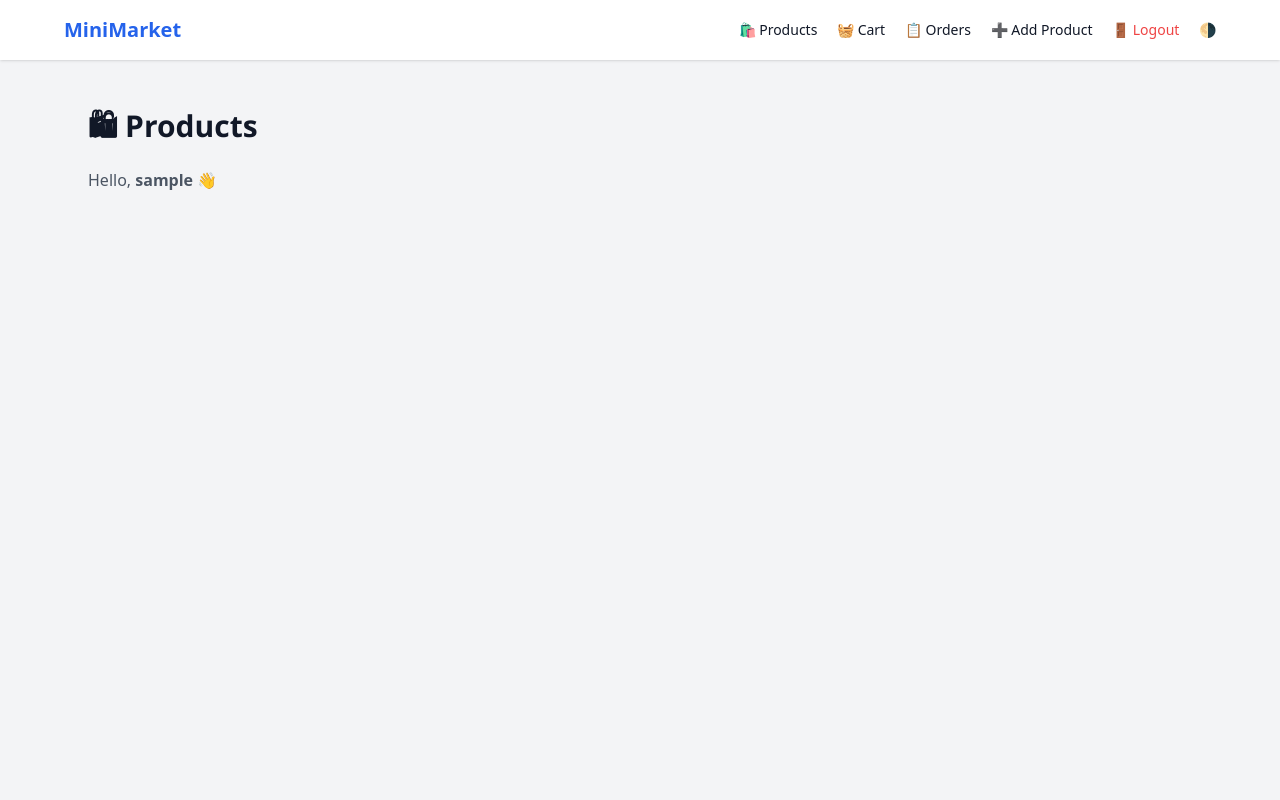
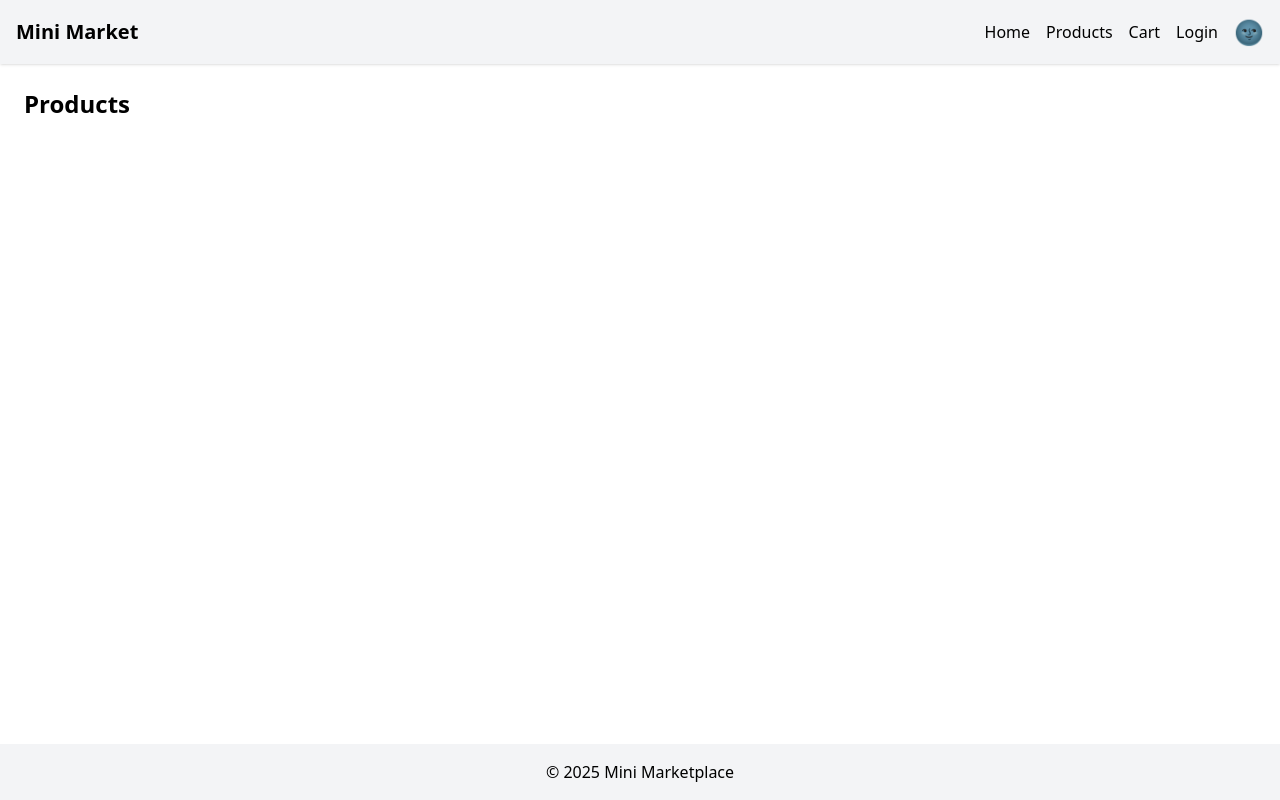
Before and after one commit to Yato-ai/mini_market, a Flask app: page /products in a window 1280 px wide. Run offline with Flask 3, Linux system fonts and the light colour scheme; the visitor is signed in with stand-in values (Sample User, id 1); data that the repository does not hold is empty; some libraries are stand-ins or nearby versions.

Commit message:
Update UI: dark mode, login/logout, cart checkout, admin control

```diff
--- a/app/templates/base.html
+++ b/app/templates/base.html
@@ -1,30 +1,79 @@
+
 <!DOCTYPE html>
-<html lang="en">
+<html lang="en" class="dark">
 <head>
     <meta charset="UTF-8">
-  <title>{% block title %}Mini Market{% endblock %}</title>
+    <title>Mini Marketplace</title>
+
+    <!-- Tailwind CSS -->
     <script src="https://cdn.tailwindcss.com"></script>
-	<link rel="stylesheet" href="{{ url_for('static', filename='css/style.css') }}">
+    <script>
+        tailwind.config = {
+            darkMode: 'class',
+        };
+    </script>
 
+    <!-- Theme handling -->
     <script>
-    // Optional Dark Mode Toggle
+        function applyTheme() {
+            const html = document.documentElement;
+            const themeToggle = document.getElementById('themeToggle');
+
+            if (localStorage.getItem('theme') === 'dark') {
+                html.classList.add('dark');
+                themeToggle.textContent = '🌞';
+            } else {
+                html.classList.remove('dark');
+                themeToggle.textContent = '🌚';
+            }
+        }
+
         function toggleTheme() {
             const html = document.documentElement;
-      html.classList.toggle('dark');
-      localStorage.theme = html.classList.contains('dark') ? 'dark' : 'light';
+            const themeToggle = document.getElementById('themeToggle');
+
+            if (html.classList.contains('dark')) {
+                html.classList.remove('dark');
+                localStorage.setItem('theme', 'light');
+                themeToggle.textContent = '🌚';
+            } else {
+                html.classList.add('dark');
+                localStorage.setItem('theme', 'dark');
+                themeToggle.textContent = '🌞';
             }
-    if (localStorage.theme === 'dark') {
-      document.documentElement.classList.add('dark');
         }
+
+        document.addEventListener('DOMContentLoaded', applyTheme);
     </script>
 </head>
-<body class="bg-gray-100 dark:bg-gray-900 text-gray-900 dark:text-gray-100 transition-colors min-h-screen">
+<body class="bg-white text-black dark:bg-gray-900 dark:text-white min-h-screen flex flex-col">
 
-  {% include 'navbar.html' %}
+    <!-- Navbar -->
+    <nav class="bg-gray-100 dark:bg-gray-800 p-4 shadow flex justify-between items-center">
+        <div class="text-xl font-bold">Mini Market</div>
+        <div class="space-x-4 flex items-center">
+            <a href="/" class="hover:underline">Home</a>
+            <a href="/products" class="hover:underline">Products</a>
+            <a href="/cart" class="hover:underline">Cart</a>
 
-  <main class="max-w-6xl mx-auto p-6">
+            {% if session.get('user') %}
+                <a href="/logout" class="hover:underline text-red-400">Logout</a>
+            {% else %}
+                <a href="/login" class="hover:underline">Login</a>
+            {% endif %}
+
+            <button onclick="toggleTheme()" id="themeToggle" class="text-2xl">🌚</button>
+        </div>
+    </nav>
+
+    <!-- Page Content -->
+    <main class="p-6 flex-1">
         {% block content %}{% endblock %}
     </main>
 
+    <!-- Footer -->
+    <footer class="bg-gray-100 dark:bg-gray-800 p-4 text-center">
+        &copy; 2025 Mini Marketplace
+    </footer>
 </body>
 </html>
--- a/app/templates/products.html
+++ b/app/templates/products.html
@@ -1,31 +1,29 @@
+
 {% extends "base.html" %}
-{% block title %}Products - Mini Market{% endblock %}
+{% block content %}
+<h1 class="text-2xl font-bold mb-4">Products</h1>
 
-{% block content %}
-<h1 class="text-3xl font-bold mb-6">🛍 Products</h1>
-<p class="text-gray-600 dark:text-gray-400 mb-4">Hello, <strong>{{ username }}</strong> 👋</p>
+{% if session.get('user') == 'admin' %}
+    <a href="/add_product" class="bg-blue-500 text-white px-4 py-2 rounded mb-4 inline-block">Add Product</a>
+{% endif %}
 
-<div class="grid gap-6 md:grid-cols-2 lg:grid-cols-3">
-  {% for product in products %}
-    <div class="bg-white dark:bg-gray-800 p-6 rounded-xl shadow hover:shadow-xl transition">
-      {% if product.image %}
-        <img src="{{ url_for('static', filename='uploads/' ~ product.image) }}"
-             alt="Image"
-             class="mb-4 w-full h-48 object-cover rounded">
-      {% endif %}
-      <h2 class="text-xl font-semibold">{{ product.name }}</h2>
-      <p class="text-gray-600 dark:text-gray-300 mb-4">Price: {{ product.price }}</p>
-
-      <div class="flex gap-3 flex-wrap">
-        <form action="/add-to-cart/{{ product.id }}" method="POST">
-          <button class="text-green-600 hover:underline" type="submit">➕ Add to Cart</button>
-        </form>
-        <form action="/delete-product/{{ product.id }}" method="POST">
-          <button class="text-red-600 hover:underline" type="submit">🗑 Delete</button>
-        </form>
-        <a href="/edit-product/{{ product.id }}" class="text-blue-600 hover:underline">✏️ Edit</a>
-      </div>
-    </div>
-  {% endfor %}
+<div class="grid grid-cols-1 md:grid-cols-3 gap-6">
+    {% for product in products %}
+        <div class="border rounded-lg p-4 shadow bg-white dark:bg-gray-800">
+            <img src="{{ url_for('static', filename='images/' + product.image) }}" alt="{{ product.name }}" class="w-full h-48 object-cover mb-2">
+            <h2 class="text-lg font-semibold">{{ product.name }}</h2>
+            <p class="text-sm">{{ product.description }}</p>
+            <p class="font-bold">${{ product.price }}</p>
+            <form method="POST" action="/add_to_cart/{{ product.id }}">
+                <button class="bg-green-500 text-white px-3 py-1 mt-2 rounded">Add to Cart</button>
+            </form>
+            {% if session.get('user') == 'admin' %}
+                <div class="mt-2 space-x-2">
+                    <a href="/edit/{{ product.id }}" class="text-blue-500">Edit</a>
+                    <a href="/delete/{{ product.id }}" class="text-red-500">Delete</a>
+                </div>
+            {% endif %}
+        </div>
+    {% endfor %}
 </div>
 {% endblock %}
```
Also changed, not shown: app/templates/cart.html (+19 -34 lines). Lines whose indentation alone changed are shown as unchanged.
